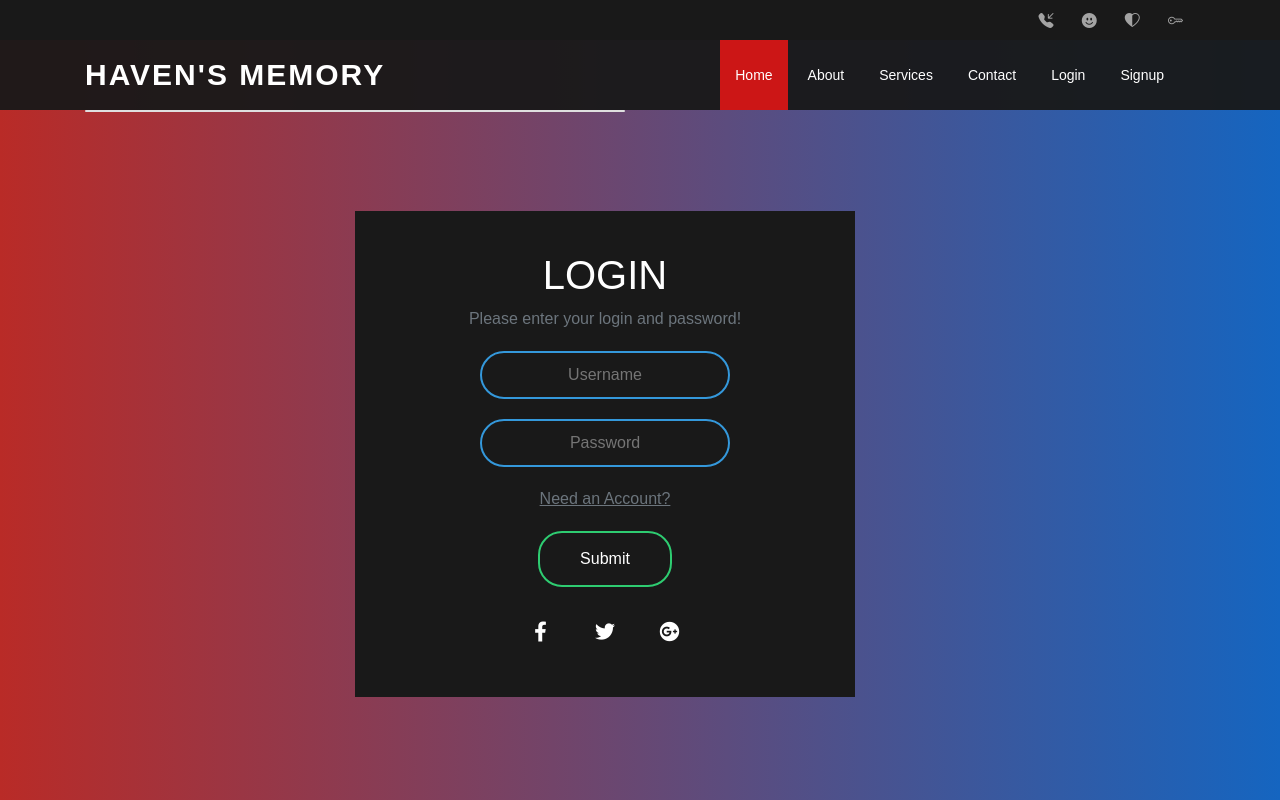
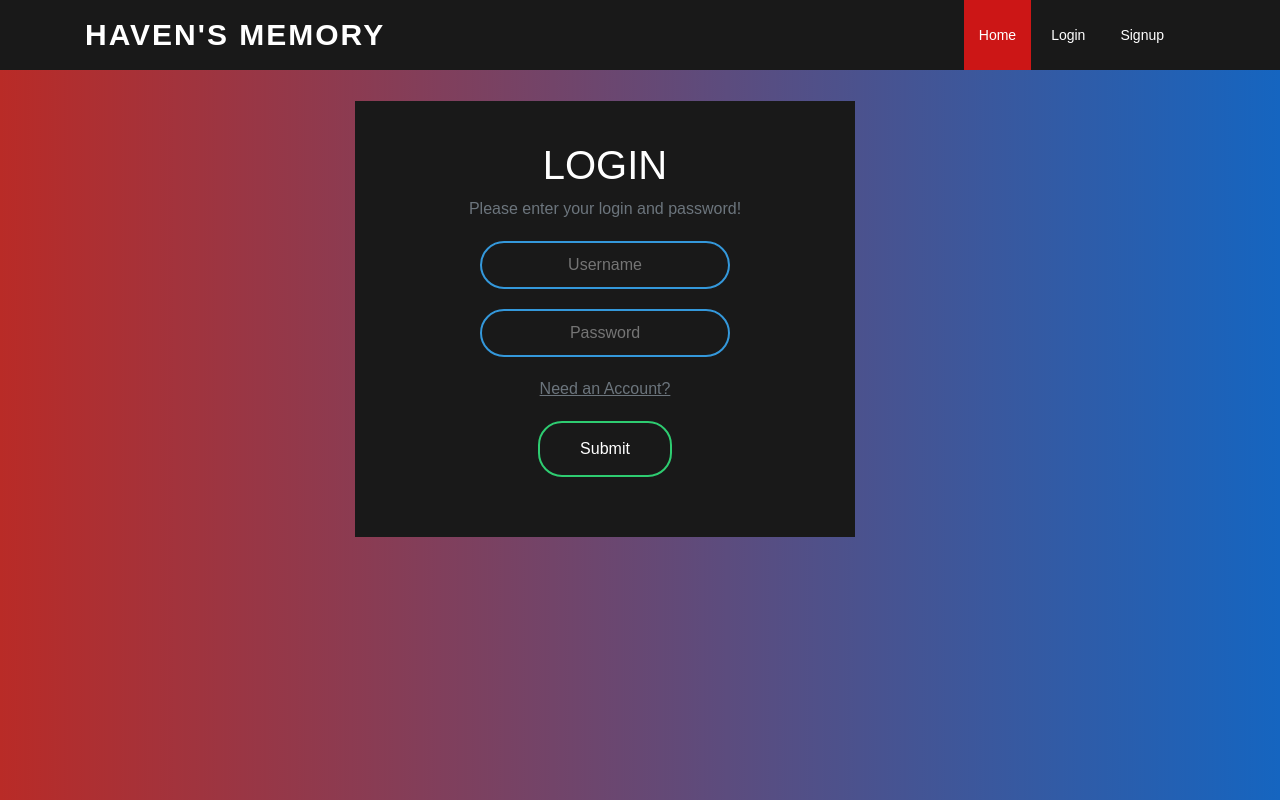
Before and after one commit to LazyMeercatOG/SoftEngg-LapidaSystem, a Django app: page /login/?next=/menu/ in a window 1280 px wide. Run offline with Django 3.2, Linux system fonts and the light colour scheme; some libraries are stand-ins or nearby versions.

Commit message:
topbar and navbar edit

```diff
--- a/lapida/lapida_app/templates/lapida_app/base.html
+++ b/lapida/lapida_app/templates/lapida_app/base.html
@@ -44,6 +44,7 @@
 
 
   <!-- ======= Top Bar ======= -->
+  {%if user.is_authenticated%}
   <section id="topbar" class="d-flex align-items-center">
     <div class="container d-flex justify-content-center justify-content-md-between">
       <div class="contact-info d-flex align-items-center">
@@ -54,13 +55,14 @@
         {%endif%}
       </div>
       <div class="social-links d-none d-md-block">
-        <a href="#" class="twitter"><i class="bi bi-twitter"></i></a>
-        <a href="#" class="facebook"><i class="bi bi-facebook"></i></a>
-        <a href="#" class="instagram"><i class="bi bi-instagram"></i></a>
-        <a href="#" class="linkedin"><i class="bi bi-linkedin"></i></i></a>
+<!--        <a href="#" class="twitter"><i class="bi bi-twitter"></i></a>-->
+<!--        <a href="#" class="facebook"><i class="bi bi-facebook"></i></a>-->
+<!--        <a href="#" class="instagram"><i class="bi bi-instagram"></i></a>-->
+<!--        <a href="#" class="linkedin"><i class="bi bi-linkedin"></i></i></a>-->
       </div>
     </div>
   </section>
+  {%endif%}
 
   <!-- ======= Header ======= -->
   <header id="header" class="d-flex align-items-center">
@@ -73,9 +75,11 @@
       <nav id="navbar" class="navbar">
         <ul>
           <li><a class="nav-link scrollto active" href="#hero">Home</a></li>
+          {% if request.path == '/'%}
           <li><a class="nav-link scrollto" href="#about">About</a></li>
           <li><a class="nav-link scrollto" href="#services">Services</a></li>
           <li><a class="nav-link scrollto" href="#contact">Contact</a></li>
+          {% endif %}
           <!---<li><a class="nav-link scrollto " href="#portfolio">Portfolio</a></li> --->
           {%if user.is_authenticated%}
           <li><a href="{%url 'logout'%}">Logout</a></li>
--- a/lapida/lapida_app/templates/lapida_app/index.html
+++ b/lapida/lapida_app/templates/lapida_app/index.html
@@ -63,7 +63,7 @@
           <div class="col-lg-4 mt-4 mt-lg-0" data-aos="fade-up" data-aos-delay="150">
             <div class="box">
               <span>02</span>
-              <h4>Various Auxilliary Services</h4>
+              <h4>Various Auxiliary Services</h4>
               <p>From flower arrangements to candle lighting, we have several selections for you to express your love to the departed ones.</p>
             </div>
           </div>
--- a/lapida/lapida_app/templates/lapida_app/login.html
+++ b/lapida/lapida_app/templates/lapida_app/login.html
@@ -158,13 +158,13 @@
                     <p class="text-muted"> Please enter your login and password!</p> <input type="text" name="username" placeholder="Username"> <input type="password" name="password" placeholder="Password">
                     <a class="forgot text-muted" href="{%url 'register'%}">Need an Account?</a>
                     <input type="submit">
-                    <div class="col-md-12">
-                        <ul class="social-network social-circle">
-                            <li><a href="#" class="icoFacebook" title="Facebook"><i class="fab fa-facebook-f"></i></a></li>
-                            <li><a href="#" class="icoTwitter" title="Twitter"><i class="fab fa-twitter"></i></a></li>
-                            <li><a href="#" class="icoGoogle" title="Google +"><i class="fab fa-google-plus"></i></a></li>
-                        </ul>
-                    </div>
+<!--                    <div class="col-md-12">-->
+<!--                        <ul class="social-network social-circle">-->
+<!--                            <li><a href="#" class="icoFacebook" title="Facebook"><i class="fab fa-facebook-f"></i></a></li>-->
+<!--                            <li><a href="#" class="icoTwitter" title="Twitter"><i class="fab fa-twitter"></i></a></li>-->
+<!--                            <li><a href="#" class="icoGoogle" title="Google +"><i class="fab fa-google-plus"></i></a></li>-->
+<!--                        </ul>-->
+<!--                    </div>-->
                 </form>
             </div>
         </div>
```
Also changed, not shown: lapida/db.sqlite3.
